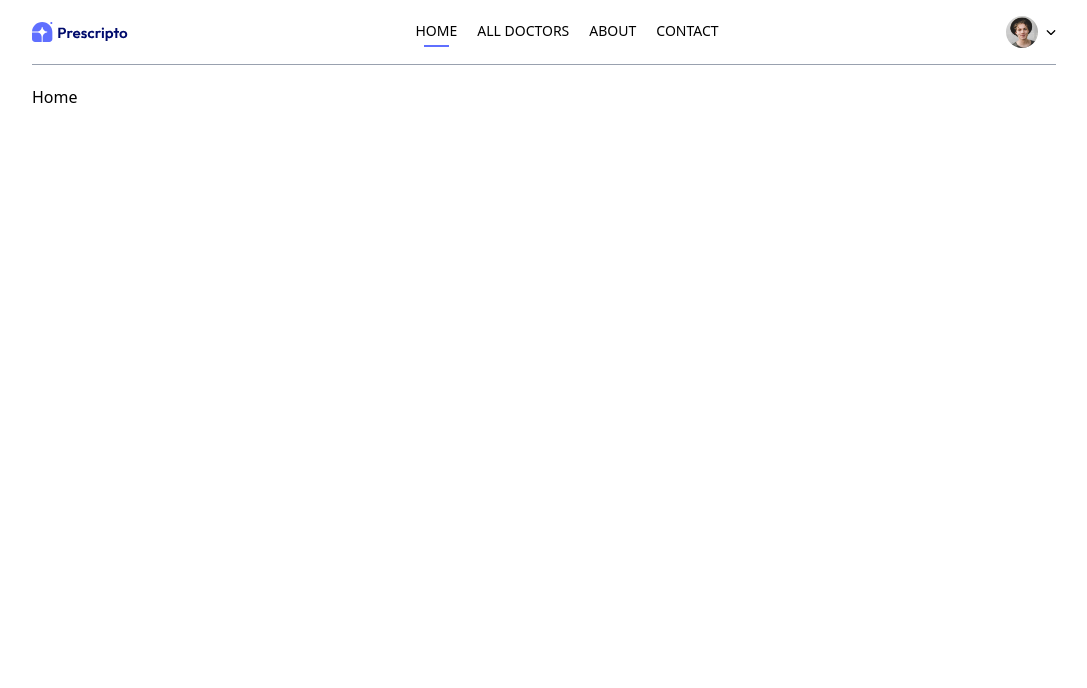
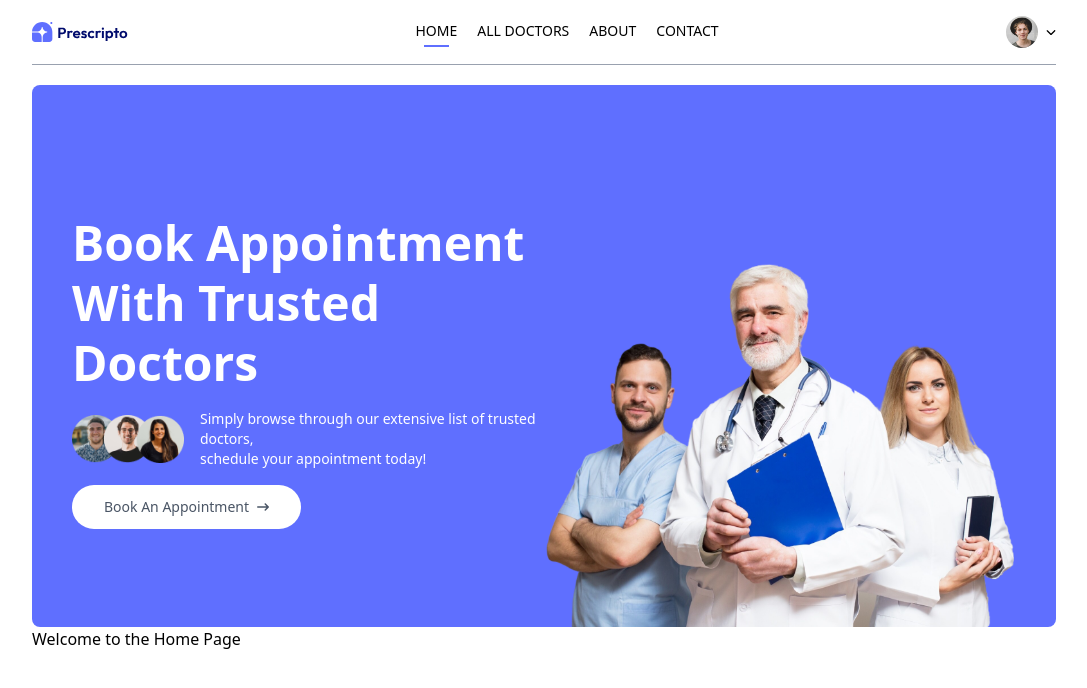
Before and after one commit to kuntalojha/Doctor, a React (Vite) app in the folder frontend/: page / in a window 1280 px wide. Shown: the top 688 px of the page, without its empty margins (96-1183 px from the left). Built offline with nearby package versions, Linux system fonts and the light colour scheme.

Commit message:
Add Header component with layout and styling for appointment booking

```diff
--- /dev/null
+++ b/frontend/src/components/Header.jsx
@@ -0,0 +1,52 @@
+// File: frontend/src/components/Header.jsx
+
+// import react modules
+import React from 'react';
+import { Link } from 'react-router-dom';
+
+// Import assets
+import { assets } from '../assets/assets';
+
+// Import icon from react-icons
+import { FaArrowRightLong } from 'react-icons/fa6';
+const Header = () => {
+  return (
+    <div className="flex flex-col md:flex-row flex-wrap bg-primary rounded-lg px-6 md:px-10 lg-px-20 ">
+      {/* --------------Left Section ------------------ */}
+      <div className="md:w-1/2 flex flex-col items-start justify-center gap-4 py-10 m-auto md:py-[10vw] md:mb-[-30px]">
+        <p className="text-3xl md:text-4xl lg:text-5xl text-white font-semibold leading-tight md:leading-tight lg:leading-tight">
+          Book Appointment <br /> With Trusted Doctors
+        </p>
+        <div className="flex flex-col md:flex-row items-center gap-4 text-white text-sm font-light">
+          <img
+            className="w-28"
+            src={assets.group_profiles}
+            alt="group profiles"
+          />
+          <p>
+            Simply browse through our extensive list of trusted doctors,
+            <br className="hidden sm:block" />
+            schedule your appointment today!
+          </p>
+        </div>
+        <Link
+          className="flex items-center gap-2 bg-white px-8 p-3 rounded-full text-gray-600 text-sm m-auto md:m-0 hover:scale-105 transition-all duration-300"
+          to="#speciality"
+        >
+          Book An Appointment <FaArrowRightLong className="w-3 text-gray-600" />
+        </Link>
+      </div>
+      {/* --------------Right Section ------------------ */}
+
+      <div className="md:w-1/2 relative">
+        <img
+          className="w-full md:absolute bottom-0 h-auto rounded-lg"
+          src={assets.header_img}
+          alt="doctor"
+        />
+      </div>
+    </div>
+  );
+};
+
+export default Header;
--- a/frontend/src/pages/Home.jsx
+++ b/frontend/src/pages/Home.jsx
@@ -1,9 +1,13 @@
-import React from 'react'
+import React from 'react';
+import Header from '../components/Header';
 
 const Home = () => {
   return (
-    <div>Home</div>
-  )
-}
+    <div>
+      <Header />
+      <h1>Welcome to the Home Page</h1>
+    </div>
+  );
+};
 
-export default Home
+export default Home;
```
